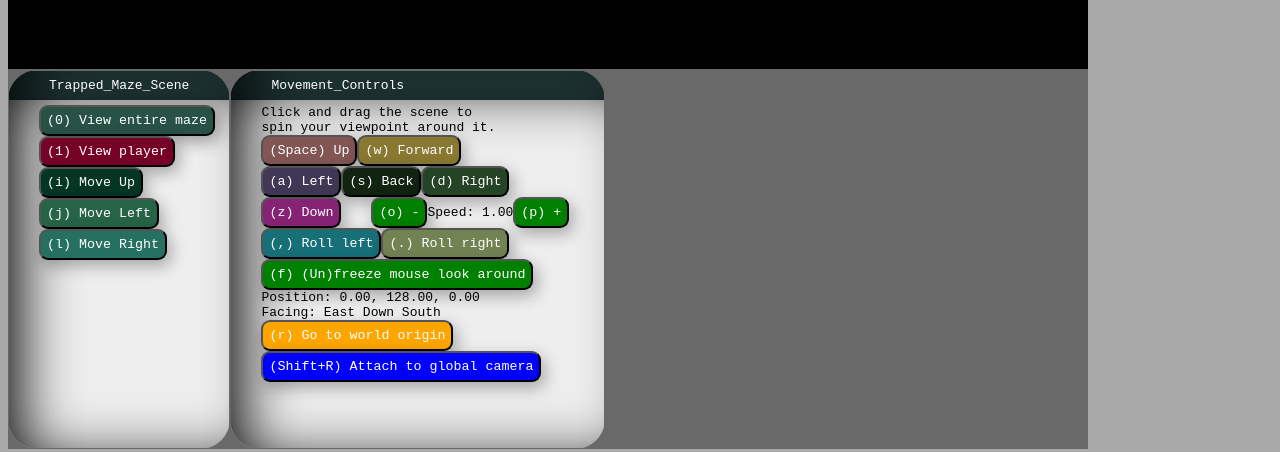
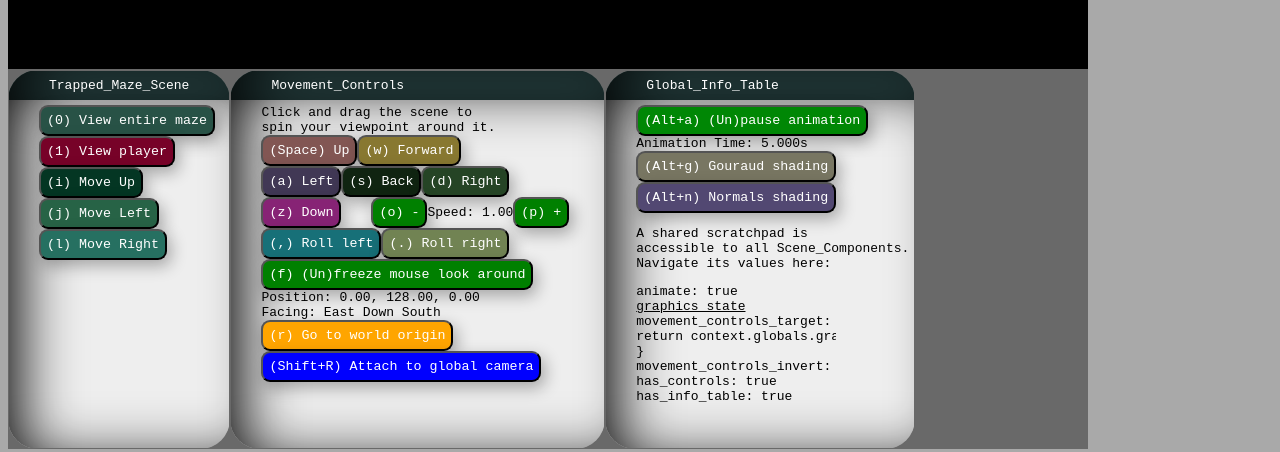
Before and after one commit to albertokjian/bruins-maze, a plain HTML site: page index.html in a window 1280 px wide. Shown: the part 539-991 px from the top of the page. Drawn offline with Linux system fonts and the light colour scheme; animation ran at ten frames a second.

Commit message:
started debugging

```diff
--- a/const.js
+++ b/const.js
@@ -4,6 +4,7 @@
 //      z axis points up.
 MODEL_TRANSFORM = Mat4.identity().times(Mat4.scale([1,1,-1]));
 G = -200; // Gravity constant
+BALL_RADIUS = 2
 COLLISION_SPEED = 0.8; // The amount of speed retained after a collision
 SPEED_UP = 100;
 SPEED_SIDE = 20;
--- a/dependencies.js
+++ b/dependencies.js
@@ -672,3 +672,41 @@ window.Torus = window.classes.Torus =
             Surface_Of_Revolution.insert_transformed_copy_into(this, [rows, columns, circle_points]);
         }
     };
+
+
+    window.Global_Info_Table = window.classes.Global_Info_Table =
+    class Global_Info_Table extends Scene_Component                 // A class that just toggles, monitors, and reports some
+    { make_control_panel()                                          // global values via its control panel.
+        { const globals = this.globals;
+          globals.has_info_table = true;
+          this.key_triggered_button( "(Un)pause animation", ["Alt", "a"], function() { globals.animate ^= 1; } ); this.new_line();
+          this.live_string( box => { box.textContent = "Animation Time: " + ( globals.graphics_state.animation_time/1000 ).toFixed(3) + "s" } );
+          this.live_string( box => { box.textContent = globals.animate ? " " : " (paused)" } );  this.new_line();
+          this.key_triggered_button( "Gouraud shading",     ["Alt", "g"], function() { globals.graphics_state.gouraud       ^= 1;         } );
+          this.new_line();
+          this.key_triggered_button( "Normals shading",     ["Alt", "n"], function() { globals.graphics_state.color_normals ^= 1;         } );
+          this.new_line();
+
+          const label = this.control_panel.appendChild( document.createElement( "p" ) );
+          label.style = "align:center";
+          label.innerHTML = "A shared scratchpad is <br> accessible to all Scene_Components. <br> Navigate its values here:";
+
+          const show_object = ( element, obj = globals ) =>
+          { if( this.box ) this.box.innerHTML = "";
+            else this.box = element.appendChild( Object.assign( document.createElement( "div" ), { style: "overflow:auto; width: 200px" } ) );
+            if( obj !== globals )
+              this.box.appendChild( Object.assign( document.createElement( "div" ), { className:"link", innerText: "(back to globals)",
+                                                   onmousedown: () => this.current_object = globals } ) )
+            if( obj.to_string ) return this.box.appendChild( Object.assign( document.createElement( "div" ), { innerText: obj.to_string() } ) );
+            for( let [key,val] of Object.entries( obj ) )
+            { if( typeof( val ) == "object" )
+                this.box.appendChild( Object.assign( document.createElement( "a" ), { className:"link", innerText: key,
+                                                     onmousedown: () => this.current_object = val } ) )
+              else
+                this.box.appendChild( Object.assign( document.createElement( "span" ), { innerText: key + ": " + val.toString() } ) );
+              this.box.appendChild( document.createElement( "br" ) );
+            }
+          }
+          this.live_string( box => show_object( box, this.current_object ) );
+        }
+    }
--- a/index.html
+++ b/index.html
@@ -140,7 +140,7 @@
     // ********************* THE ENTRY POINT OF YOUR WHOLE PROGRAM STARTS HERE *********************
     // Use this code to embed a widget into any web page.  The widget inclues a 3D WebGL area
     // (an HTML canvas) and various panels of controls.
-    const scenes = ["Trapped_Maze_Scene"];
+    const scenes = ["Trapped_Maze_Scene", "Global_Info_Table"];
     // First, list the names of scenes we will add to our canvas.  These will register themselves
     // with this widget's Canvas_Manager so that their code can be called upon every time a
     // draw / keyboard / mouse event happens on the web page.
--- a/main-scene.js
+++ b/main-scene.js
@@ -21,8 +21,7 @@ window.Trapped_Maze_Scene = window.classes.Trapped_Maze_Scene =
             this.submit_shapes(context, shapes);
 
             // Make some Material objects available to you:
-            this.materials =
-                {
+            this.materials = {
                 floor: context.get_instance(Phong_Shader).material(Color.of(1, .5, .5, 1), {
                     ambient: .4,
                     diffusivity: .7,
@@ -47,7 +46,7 @@ window.Trapped_Maze_Scene = window.classes.Trapped_Maze_Scene =
                 DOWN: 'down',
                 LEFT: 'left',
                 RIGHT: 'right',
-                STILL:'still'
+                STILL: 'still'
             }
             this.currrent_direction = this.directions.STILL;
             this.lights = [new Light(Vec.of(0, 0, 0, 1), Color.of(.5, 1, 0, 1), 100000)];
@@ -94,10 +93,10 @@ window.Trapped_Maze_Scene = window.classes.Trapped_Maze_Scene =
             // imagine the original 2x2 was only entirely on positive y
             // but identity means it is moved down y is [-1, 1], so move it back up
             model_transform = model_transform.times(Mat4.translation([0, 1, 0]));
-            this.shapes.wall.draw(graphics_state,model_transform, this.materials.wall);
+            this.shapes.wall.draw(graphics_state, model_transform, this.materials.wall);
         }
 
-        store_a_wall_pos( xscale, yscale, zscale, angle, x, y, z) {
+        store_a_wall_pos(xscale, yscale, zscale, angle, x, y, z) {
             let model_transform = this.model_transform;
 
             // M = T(x,y,z) * Ry(angle) * S(scalex, scaley, scalez)
@@ -112,20 +111,41 @@ window.Trapped_Maze_Scene = window.classes.Trapped_Maze_Scene =
             // but identity means it is moved down y is [-1, 1], so move it back up
             model_transform = model_transform.times(Mat4.translation([0, 1, 0]));
 
-            let coord_arr = [[-1,1], [1,1], [-1,-1], [1,-1]];
+            let coord_arr = [
+                [-1, 1],
+                [1, 1],
+                [-1, -1],
+                [1, -1]
+            ];
             let new_coord_arr = [];
             for (const xz of coord_arr) {
                 let new_coord = model_transform.times(Vec.of(xz[0], 10, xz[1], 1));
-                new_coord_arr.push({x:new_coord[0],z:new_coord[2]})
+                new_coord_arr.push({
+                    x: new_coord[0],
+                    z: new_coord[2]
+                })
             }
             this.wall_positions.push({
-                bl:{x:new_coord_arr[0].x,z:new_coord_arr[0].z},
-                br:{x:new_coord_arr[1].x,z:new_coord_arr[1].z},
-                tl:{x:new_coord_arr[2].x,z:new_coord_arr[2].z},
-                tr:{x:new_coord_arr[3].x,z:new_coord_arr[3].z}})
+                bl: {
+                    x: new_coord_arr[0].x,
+                    z: new_coord_arr[0].z
+                },
+                br: {
+                    x: new_coord_arr[1].x,
+                    z: new_coord_arr[1].z
+                },
+                tl: {
+                    x: new_coord_arr[2].x,
+                    z: new_coord_arr[2].z
+                },
+                tr: {
+                    x: new_coord_arr[3].x,
+                    z: new_coord_arr[3].z
+                }
+            })
         }
 
-        store_walls_pos(){
+        store_walls_pos() {
             for (let z_index = 0; z_index < this.maze.walls.length; z_index++) {
                 const str = this.maze.walls[z_index];
                 for (let x_index = 0; x_index < str.length; x_index++) {
@@ -134,13 +154,13 @@ window.Trapped_Maze_Scene = window.classes.Trapped_Maze_Scene =
                     switch (str[x_index]) {
                         case '+':
                             // x_index and z_index is guarante
-                            this.store_a_wall_pos( this.maze.thickness, this.maze.yspan, this.maze.thickness, 0, x, 0 ,z);
+                            this.store_a_wall_pos(this.maze.thickness, this.maze.yspan, this.maze.thickness, 0, x, 0, z);
                             break;
                         case '-':
-                            this.store_a_wall_pos( this.maze.wall_length, this.maze.yspan, this.maze.thickness, 0, x, 0 ,z);
+                            this.store_a_wall_pos(this.maze.wall_length, this.maze.yspan, this.maze.thickness, 0, x, 0, z);
                             break;
                         case '|':
-                            this.store_a_wall_pos( this.maze.thickness, this.maze.yspan, this.maze.wall_length, 0, x, 0 ,z);
+                            this.store_a_wall_pos(this.maze.thickness, this.maze.yspan, this.maze.wall_length, 0, x, 0, z);
                             break;
                     }
                 }
@@ -156,13 +176,13 @@ window.Trapped_Maze_Scene = window.classes.Trapped_Maze_Scene =
                     switch (str[x_index]) {
                         case '+':
                             // x_index and z_index is guarante
-                            this.create_wall(graphics_state, this.maze.thickness, this.maze.yspan, this.maze.thickness, 0, x, 0 ,z);
+                            this.create_wall(graphics_state, this.maze.thickness, this.maze.yspan, this.maze.thickness, 0, x, 0, z);
                             break;
                         case '-':
-                            this.create_wall(graphics_state, this.maze.wall_length, this.maze.yspan, this.maze.thickness, 0, x, 0 ,z);
+                            this.create_wall(graphics_state, this.maze.wall_length, this.maze.yspan, this.maze.thickness, 0, x, 0, z);
                             break;
                         case '|':
-                            this.create_wall(graphics_state, this.maze.thickness, this.maze.yspan, this.maze.wall_length, 0, x, 0 ,z);
+                            this.create_wall(graphics_state, this.maze.thickness, this.maze.yspan, this.maze.wall_length, 0, x, 0, z);
                             break;
                     }
                 }
@@ -190,15 +210,16 @@ window.Trapped_Maze_Scene = window.classes.Trapped_Maze_Scene =
         }
         display(graphics_state) {
             graphics_state.lights = this.lights; // Use the lights stored in this.lights.
-            const t = graphics_state.animation_time / 1000, dt = graphics_state.animation_delta_time / 1000;
+            const t = graphics_state.animation_time / 1000,
+                dt = graphics_state.animation_delta_time / 1000;
 
 
             // create a floor to have the maze on
             let floor_model_transform = this.model_transform;
-            floor_model_transform = floor_model_transform.times(Mat4.translation([0, -1/2, 0]));
-            floor_model_transform = floor_model_transform.times(Mat4.scale([this.maze.zspan / 2, 1/2, this.maze.xspan / 2]));
+            floor_model_transform = floor_model_transform.times(Mat4.translation([0, -1 / 2, 0]));
+            floor_model_transform = floor_model_transform.times(Mat4.scale([this.maze.zspan / 2, 1 / 2, this.maze.xspan / 2]));
             this.shapes.wall.draw(graphics_state, floor_model_transform, this.materials.floor);
-            this.shapes.axis.draw(graphics_state,this.model_transform.times(Mat4.translation([0,10,0])),this.materials.player);
+            this.shapes.axis.draw(graphics_state, this.model_transform.times(Mat4.translation([0, 10, 0])), this.materials.player);
             this.create_maze(graphics_state);
             //
             // // TODO: change camera location to be front view
@@ -207,13 +228,10 @@ window.Trapped_Maze_Scene = window.classes.Trapped_Maze_Scene =
             //
             // // light comes from within the player
             // this.lights[0].position = player_vec;
-            let px = this.player.position.x;
-            let pz = this.player.position.z;
-            let collision = player_collide_with_walls(px, pz, this.wall_positions,3.5);
-            let collide_on_surface = player_collide_on_surface(px, pz, this.wall_positions,3.5);
-            this.player.updatePlayer(collision, this.in_collision, collide_on_surface, dt);
-            this.in_collision = collision;
-            this.draw_player(graphics_state,dt);
-            console.log("speed",this.player.velocity);
+            let collisions = player_collide_with_walls(this.player.position.x, this.player.position.z, this.wall_positions, BALL_RADIUS);
+            let collide_on_surface = player_collide_on_surface(this.player.position.x, this.player.position.z, this.wall_positions, BALL_RADIUS);
+            this.player.updatePlayer(collisions, this.in_collision, collide_on_surface, dt);
+            this.in_collision = collisions.length !==0;
+            this.draw_player(graphics_state, dt);
         }
     };
--- a/maze.js
+++ b/maze.js
@@ -8,9 +8,9 @@ window.Maze = window.classes.Maze =
 
             // TODO separate z and x wall length
             // make sure number of horizontal walls = zspan / (wall_length + thickness)
-            this.wall_length = 13; // how long is each X
+            this.wall_length = 11; // how long is each X
             // this.thickness = 1.5; // how thick the walls are
-            this.thickness = 3;
+            this.thickness = 5;
             // how far are nodes to each other without scaling
             this.seperation = this.wall_length + this.thickness;
             this.dim = Math.max(this.zspan, this.xspan);
--- a/physics.js
+++ b/physics.js
@@ -10,7 +10,7 @@ function UpdateLocation(x0, v0, a, dt){
 
 function ApplyCollision(v, collision){
     if (collision == collision_status.collision_vertical) {
-        return {x:-COLLISION_SPEED*v.x,y:-COLLISION_SPEED*v.y,z:-COLLISION_SPEED*v.z}
+        return {x:-COLLISION_SPEED*v.x,y:-COLLISION_SPEED*v.y,z:COLLISION_SPEED*v.z}
     } else if (collision == collision_status.collision_horizontal) {
         return {x: COLLISION_SPEED*v.x,y:-COLLISION_SPEED*v.y,z:-COLLISION_SPEED*v.z}
     }
--- a/player.js
+++ b/player.js
@@ -1,6 +1,18 @@
-let position = {x:0,y:0,z:0}
-let velocity = {x:0,y:0,z:0}
-let acceleration = {x:0,y:0,z:0}
+let position = {
+    x: 0,
+    y: 0,
+    z: 0
+}
+let velocity = {
+    x: 0,
+    y: 0,
+    z: 0
+}
+let acceleration = {
+    x: 0,
+    y: 0,
+    z: 0
+}
 window.Player = window.classes.Player =
     class Player {
         constructor() {
@@ -14,39 +26,40 @@ window.Player = window.classes.Player =
             this.position.x = -26;
             this.position.z = 30;
             this.acceleration.z = G;
-            this.radius = 2;
+            this.radius = BALL_RADIUS;
         }
 
         getPlayerLModel() {
             let pos = this.position;
             let r = this.radius;
             let model = MODEL_TRANSFORM;
-            model = model.times(Mat4.translation([pos.x,pos.y,pos.z]));
-            model = model.times(Mat4.scale([r,r,r]));
+            model = model.times(Mat4.translation([pos.x, pos.y, pos.z]));
+            model = model.times(Mat4.scale([r, r, r]));
             return model;
         }
 
-        updatePlayer(collision, in_collision, collide_on_surface, dt) {
-            // Update player location.
-            let nx = UpdateLocation(this.position.x, this.velocity.x, this.acceleration.x, dt);
-            let nz = UpdateLocation(this.position.z, this.velocity.z, this.acceleration.z, dt);
-            this.position.x = nx;
-            this.position.z = nz;
-            let onSurface = collide_on_surface && Math.abs(this.velocity.z)<10;
-            if(onSurface){
+        updatePlayer(collisions, in_collision, collide_on_horizontal_surface, dt) {
+            let on_surface = collide_on_horizontal_surface && Math.abs(this.velocity.z) < 10;
+            for (let collision of collisions) {
+                if (collision != collision_status.no_collision && !in_collision) {
+                    // Update if player is colliding with a surface.
+                    this.velocity = ApplyCollision(this.velocity, collision);
+                }
+            }
+            if (on_surface) {
                 // Update when player should stay on a surface.
                 console.log("surface!!!!!")
                 this.velocity.z = 0;
                 this.acceleration.z = 0;
                 this.velocity.x = ApplyFriction(this.velocity.x);
-            } else if (collision != collision_status.no_collision && !in_collision) {
-                // Update if player is colliding with a surface.
-                this.velocity = ApplyCollision(this.velocity, collision);
             } else {
                 // Update on other situation.
                 this.acceleration.z = G;
                 this.velocity.x = UpdateVelocity(this.velocity.x, this.acceleration.x, dt);
                 this.velocity.z = UpdateVelocity(this.velocity.z, this.acceleration.z, dt);
             }
+            // Update player location.
+            this.position.x = UpdateLocation(this.position.x, this.velocity.x, this.acceleration.x, dt);
+            this.position.z = UpdateLocation(this.position.z, this.velocity.z, this.acceleration.z, dt);
         }
     }
```
Also changed, not shown: collisions.js (+37 -25 lines). Lines whose indentation alone changed are shown as unchanged.
